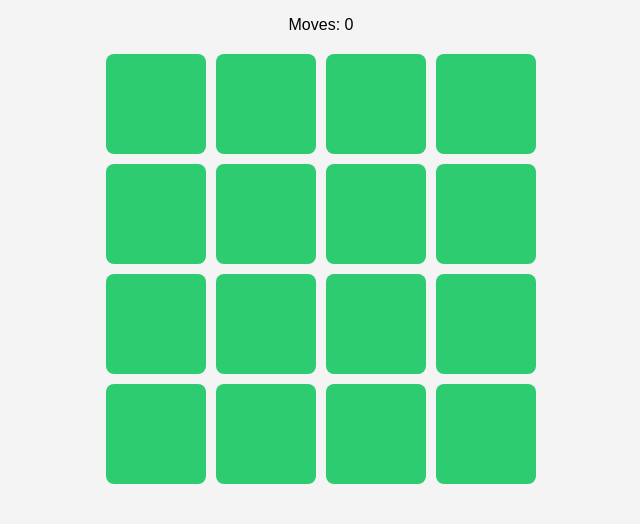
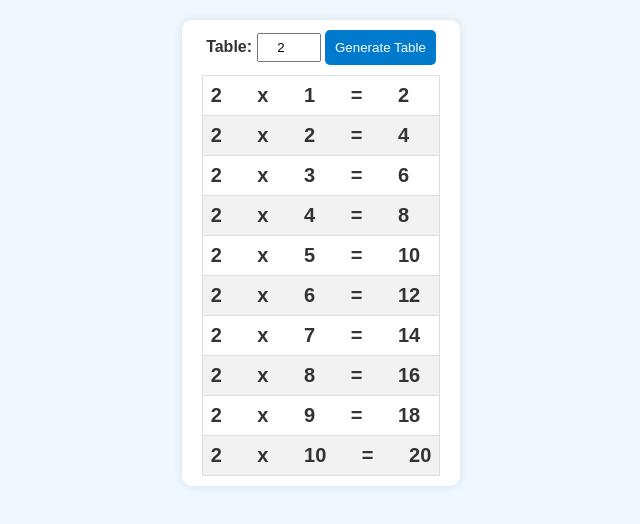
Before and after one commit to imrankabir/table, a plain HTML site: page index.html in a window 1280 px wide. Shown: the whole page, without its empty margins (319-959 px from the left). Drawn offline with Linux system fonts and the light colour scheme.

Commit message:
table auto commit on 2025-02-22 10:53:52 PM

```diff
--- a/index.html
+++ b/index.html
@@ -1,15 +1,21 @@
 <!DOCTYPE html>
 <html lang="en">
 <head>
-    <meta charset="utf-8">
-    <meta name="viewport" content="width=device-width, initial-scale=1, maximum-scale=1, user-scalable=0">
-    <title>Memory Game</title>
-    <link rel="shortcut icon" type="image/x-icon" href="favicon.png">
-    <link rel="stylesheet" href="style.css">
+  <meta charset="utf-8">
+  <meta name="viewport" content="width=device-width, initial-scale=1, maximum-scale=1, user-scalable=0">
+  <title>Table</title>
+  <link rel="shortcut icon" type="image/x-icon" href="favicon.png">
+  <link rel="stylesheet" href="style.css?v=4">
 </head>
 <body>
-    <p>Moves: <span id="moves">0</span></p>
-    <div class="board" id="board"></div>
-    <script src="script.js"></script>
+  <div class="container">
+    <div class="controls">
+      <label for="t">Table:</label>
+      <input type="number" id="t" min="2" max="20" value="2">
+      <button onclick="gt()">Generate Table</button>
+    </div>
+    <div class="tc"><table id="tc"></table></div>
+  </div>
+  <script src="script.js?v=4"></script>
 </body>
 </html>
--- a/script.js
+++ b/script.js
@@ -1,96 +1,22 @@
-const board = document.querySelector('#board');
-const counter = document.querySelector('#moves');
+const get = (k, d) => JSON.parse(localStorage.getItem(`table-${k}`)) ?? d;
+const set = (k, v) => localStorage.setItem(`table-${k}`, JSON.stringify(v));
 
-const emojis = ['🍎', '🍌', '🍇', '🍉', '🍊', '🍓', '🍒', '🥝'];
-let flipped = [];
+document.querySelector('#t').addEventListener('keyup', e => set('number', document.querySelector('#t').value));
 
-const get = (k, d) => JSON.parse(localStorage.getItem(`flip-${k}`)) ?? d;
-const set = (k, v) => localStorage.setItem(`flip-${k}`, JSON.stringify(v));
-
-const match = e => {
-    const { cards } = get('cards', {cards: []});
-    let { moves } = get('moves', {moves: 0});
-    moves++;
-    set('moves', {moves});
-    counter.textContent = moves;
-    const [card1, card2] = flipped;
-    if (card1.dataset.emoji === card2.dataset.emoji) {
-        card1.classList.add('matched');
-        card2.classList.add('matched');
-        const { matched } = get('matched', {matched: []});
-        const matched1 = card1.dataset.index;
-        const matched2 = card2.dataset.index;
-
-        matched.push();
-        set('matched', {matched});
-        flipped = [];
-        if (matched.length === cards.length) {
-            document.querySelectorAll('.card').forEach(card => {
-                card.classList.remove('flipped');
-                card.textContent = '';
-            });
-            set('moves', {moves: 0});
-            set('cards', {cards: []});
-            set('matched', {matched: []});
-            setTimeout(() => alert(`Congratulations! You won in ${moves} moves!`), 500);
-        }
-    } else {
-        setTimeout(() => {
-            card1.classList.remove('flipped');
-            card2.classList.remove('flipped');
-            card1.textContent = '';
-            card2.textContent = '';
-            flipped = [];
-        }, 1000);
-    }
-};
-
-const flip = e => {
-    const card = e.target;
-    if (flipped.length < 2 && !card.classList.contains('flipped') && !card.classList.contains('matched')) {
-        card.classList.add('flipped');
-        card.textContent = card.dataset.emoji;
-        flipped.push(card);
-        if (flipped.length === 2) {
-            match();
-        }
-    }
-};
-
-const showMoves = e => {
-    const { moves } = get('moves', {moves: 0});
-    counter.textContent = moves;
-};
-
-const showMatched = e => {
-    const { matched } = get('matched', {matched: []});
-    console.log(matched);
-};
-
-const getCards = e => {
-    const cards = [...emojis, ...emojis];
-    cards.sort(() => Math.random() - 0.5);
-    set('cards', {cards});
-    return cards;
-};
-
-const displayCards = e => {
-    let { cards } = get('cards', {cards: []});
-    if (cards.length === 0) {
-        cards = getCards();
-    }
-    cards.forEach((emoji, index) => {
-        const card = document.createElement('div');
-        card.classList.add('card');
-        card.dataset.index = index;
-        card.dataset.emoji = emoji;
-        card.addEventListener('click', flip);
-        board.appendChild(card);
-    });
+const gt = e => {
+  const t = document.querySelector('#t').value;
+  if (!t || t < 2 || t > 20) {
+    alert('Please enter a number between 2 and 20.');
+    return;
+  }
+  let th = '';
+  for (let i = 1; i <= 10; i++) {
+    th += `<tr><td>${t} x ${i} = ${t * i}</td></tr>`;
+  }
+  document.querySelector('#tc').innerHTML = th;
 };
 
 (e => {
-    showMoves();
-    displayCards();
-    showMatched();
+    document.querySelector('#t').value = get('number', 2);
+    gt();
 })();
--- a/style.css
+++ b/style.css
@@ -1,33 +1,59 @@
 body {
-    text-align: center;
-    background: #f4f4f4;
-    font-family: Arial, sans-serif;
+  margin: 0;
+  color: #333;
+  padding: 20px;
+  user-select: none;
+  text-align: center;
+  background: #f0f8ff;
+  font-family: Arial, sans-serif;
 }
-.board {
-    width: 440px;
-    display: grid;
-    grid-gap: 10px;
-    margin: 20px auto;
-    justify-content: center;
-    grid-template-columns: repeat(4, 100px);
+.container {
+  margin: 0 auto;
+  background: #fff;
+  padding: 10px 20px;
+  border-radius: 10px;
+  max-width: fit-content;
+  box-shadow: 0 0 10px rgba(0, 0, 0, 0.1);
 }
-.card {
-    width: 100px;
-    color: white;
-    height: 100px;
-    display: flex;
-    cursor: pointer;
-    font-size: 24px;
-    font-weight: bold;
-    border-radius: 8px;
-    align-items: center;
-    background: #2ecc71;
-    justify-content: center;
+label {
+  font-weight: bold;
 }
-.card.flipped {
-    background: #e74c3c;
+input[type='number'] {
+  width: 50px;
+  padding: 5px;
+  text-align: center;
 }
-.card.matched {
-    cursor: default;
-    background: #95a5a6;
+button {
+  color: #fff;
+  border: none;
+  padding: 10px;
+  cursor: pointer;
+  background: #007acc;
+  border-radius: 5px;
 }
+button:hover {
+  background: #005f99;
+}
+.tc {
+  margin-top: 10px;
+  text-align: left;
+}
+table {
+  margin: 0 auto;
+  border-collapse: collapse;
+}
+tr:nth-child(even) {
+  background: #f2f2f2;
+}
+tr:hover {
+  cursor: pointer;
+  background: #ddd;
+}
+td {
+  padding: 8px;
+  font-size: 20px;
+  text-align: left;
+  font-weight: bold;
+  word-spacing: 30px;
+  border: 1px solid #ddd;
+}
```
